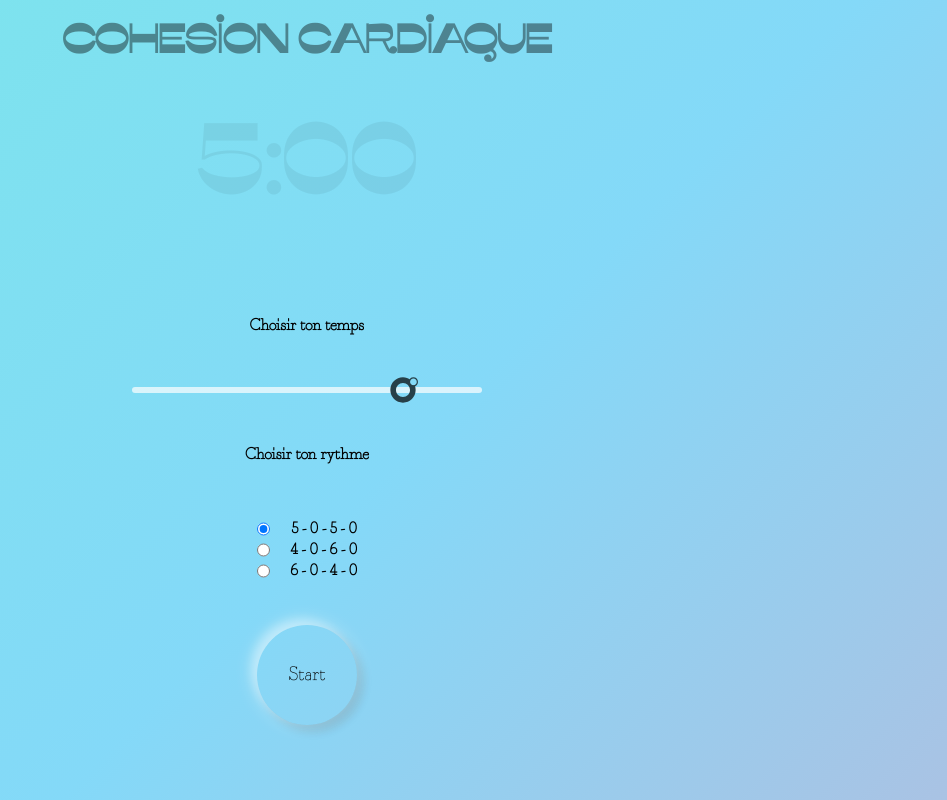
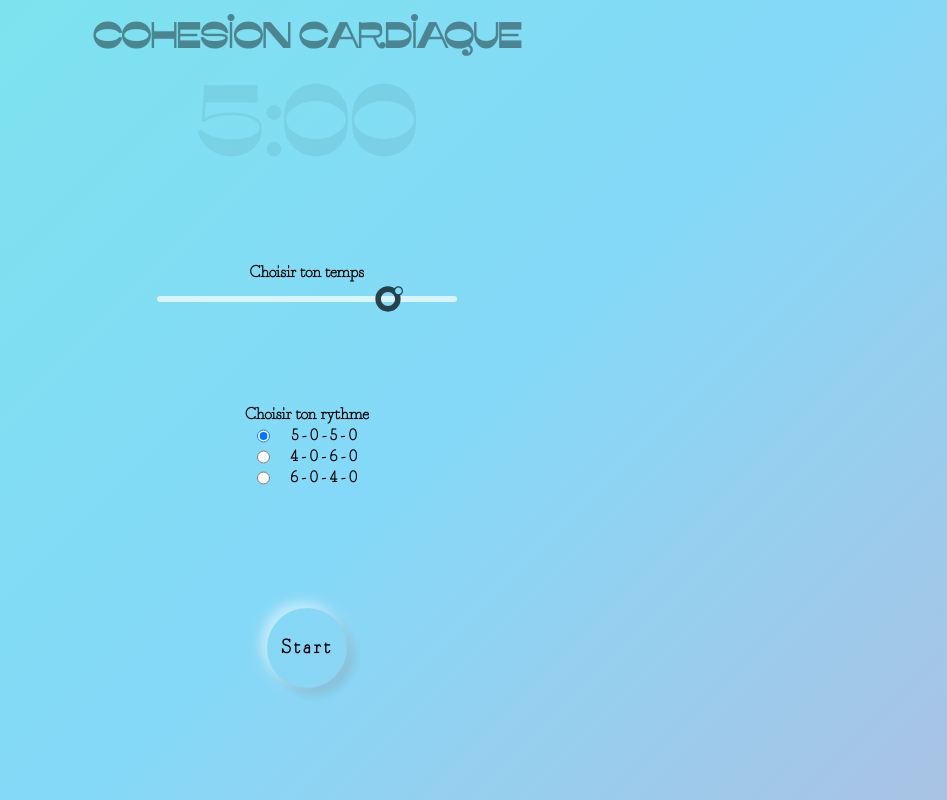
Before and after one commit to yannletouzey/cardiac-cohesion, a plain HTML site: page index.html in a window 1280 px wide. Shown: the whole page, without its empty margins (333-1280 px from the left). Drawn offline with Linux system fonts and the light colour scheme.

Commit message:
refactoring js + css

```diff
--- a/index.html
+++ b/index.html
@@ -13,10 +13,12 @@
         <div id="main" class="main">
             <div class="chrono" id="chrono"></div>
             <form action="" class="form" id="form">
-                <p id="label-btn-slider" class="label-btn-slider label"><strong>Choisir ton temps</strong></p>
-                <input type="range" min="1" max="6" value="5" id="btn-slider" class="btn-slider">
-                <p id="label-checkbox" class="label-checkbox label"><strong>Choisir ton rythme</strong></p>
+                <div id="slider" class="slider">
+                    <p id="label-btn-slider" class="label-btn-slider label"><strong>Choisir ton temps</strong></p>
+                    <input type="range" min="1" max="6" value="5" id="btn-slider" class="btn-slider">
+                </div>
                 <div id="checkboxs" class="checkboxs">
+                    <p id="label-checkbox" class="label-checkbox label"><strong>Choisir ton rythme</strong></p>
                     <div id="checkbox-one" class="checkbox checkbox-one">
                         <input type="radio" name="timeRadio" id="oneRadio" class="oneRadio radio" value="5" checked>
                         <label for="oneRadio" class="label-one label"><strong>5 - 0 - 5 - 0</strong></label>
--- a/script.js
+++ b/script.js
@@ -79,7 +79,6 @@ const time = () => {
         minutes = btn_slider.value
         secondes = 0
         chrono.textContent = `${minutes}:${addZero(secondes)}`
-        console.log(respireSeconde);
         clearTimeout(timeout)
         ring.classList.add('hide')
         body.classList.add('paused')
--- a/style.css
+++ b/style.css
@@ -32,15 +32,14 @@
 .h1{
     font-family: 'Misto';
     text-align: center;
-    font-size: 25px;
+    font-size: 20px;
     padding: 15px;
     opacity: 0.4;
 }
 .main{
     height: 80%;
     width: 90%;
-    max-width: 400px;
-    max-height: 800px;
+    max-width: 800px;
     margin: 0 auto;
     text-align: center;
     display: flex;
@@ -50,12 +49,10 @@
 .chrono{
     font-family: 'Misto';
     font-size: 100px;
+    line-height: 100px;
     opacity: 0.05;
     width: 100%;
-    max-width: 300px;
-    height: 30%;
     text-align: center;
-    margin: 0 auto;
 }
 .ring{
     border: 1px solid #000;
@@ -64,16 +61,21 @@
     border-radius: 50%;
     width: 80px;
     height: 80px;
-    top: 45%;
+    top: 50%;
     left: 50%;
     transform: translate(-50%, -50%);
 }
+
 .form{
     height: 50%;
     width: 100%;
     display: flex;
     flex-direction: column;
     justify-content: space-around;
+}
+.slider, .checkboxs{
+    width: 50%;
+    margin: 10px auto;
 }
 .paused {
     animation-play-state: paused;
@@ -100,9 +102,14 @@
 .label{
     font-family: 'Fragmentcore';
 }
+p.label{
+    margin-bottom: 5px;
+}
 .btn-slider {
     -webkit-appearance: none;
     width: 100%;
+    max-width: 300px;
+    margin: 10px auto;
     height: 6px;
     border-radius: 5px;
     background: #FFFFFF;
@@ -154,6 +161,8 @@
     border-radius: 50%;
     font-size: 1.2rem;
     text-align: center;
+    letter-spacing: 3px;
+    font-weight: 700;
     outline: none;
     cursor: pointer;
     transition: .2s ease-in-out;
@@ -204,19 +213,17 @@ input[type="checkbox"]:focus {
 }
 @keyframes respire_55{
     0%{
-        transform: translateX(-50%);
         scale: 1;
-        border: 1px solid #000;
+        transform-origin: left top;
     }
     50%{
-        transform: translateX(-28%);
         scale: 1.6;
-        border: 5px solid #000;
+        transform-origin: left top;
+        border: 10px solid #000;
     }
     100%{
-        transform: translateX(-50%);
         scale: 1;
-        border: 1px solid #000;
+        transform-origin: left top;
     }
 }
 .respire-46{
@@ -224,19 +231,17 @@ input[type="checkbox"]:focus {
 }
 @keyframes respire_46{
     0%{
-        transform: translateX(-50%);
         scale: 1;
-        border: 1px solid #000;
+        transform-origin: left top;
     }
     40%{
-        transform: translateX(-28%);
         scale: 1.6;
-        border: 5px solid #000;
+        transform-origin: left top;
+        border: 10px solid #000;
     }
     100%{
-        transform: translateX(-50%);
         scale: 1;
-        border: 1px solid #000;
+        transform-origin: left top;
     }
 }
 .respire-64{
@@ -244,43 +249,53 @@ input[type="checkbox"]:focus {
 }
 @keyframes respire_64{
     0%{
-        transform: translateX(-50%);
         scale: 1;
-        border: 1px solid #000;
+        transform-origin: left top;
     }
     60%{
-        transform: translateX(-28%);
         scale: 1.6;
-        border: 5px solid #000;
+        transform-origin: left top;
+        border: 10px solid #000;
     }
     100%{
-        transform: translateX(-50%);
         scale: 1;
-        border: 1px solid #000;
+        transform-origin: left top;
     }
 }
-@media screen and (min-width: 410px) {
-    .main{
-        width: 350px;
+@media screen and (min-width: 400px) {
+    .h1{
+        font-size: 25px;
     }
 }
-@media screen and (min-width: 450px) {
-    .main{
-        max-width: 400px;
+@media screen and (min-width: 500px) {
+    .h1{
+        font-size: 35px;
     }
 }
-@media screen and (min-width: 700px) {
-    .h1{
-        font-size: 40px;
+@media screen and (max-height: 450px) {
+    .form{
+        flex-direction: row;
+        height: 70%;
+    }
+    .slider, .checkboxs{
+        display: flex;
+        flex-direction: column;
+    }
+    p.label{
+        margin: 20px auto;
+    }
+    .label-btn-slider{
+        margin-bottom: 50px;
+    }
+    .buttons{
+        height: 0;
     }
     .btn{
-        top: 80%;
-        width: 100px;
-        height: 100px;
+        position: absolute;
+        top: 75px;
+        right: 30px;
+    }
+    .ring{
+        top: 70%;
     }
 }
-@media screen and (min-width: 700px) and (min-height: 800px) {
-    .main{
-        margin-top: 20px;
-    }
-}
```
